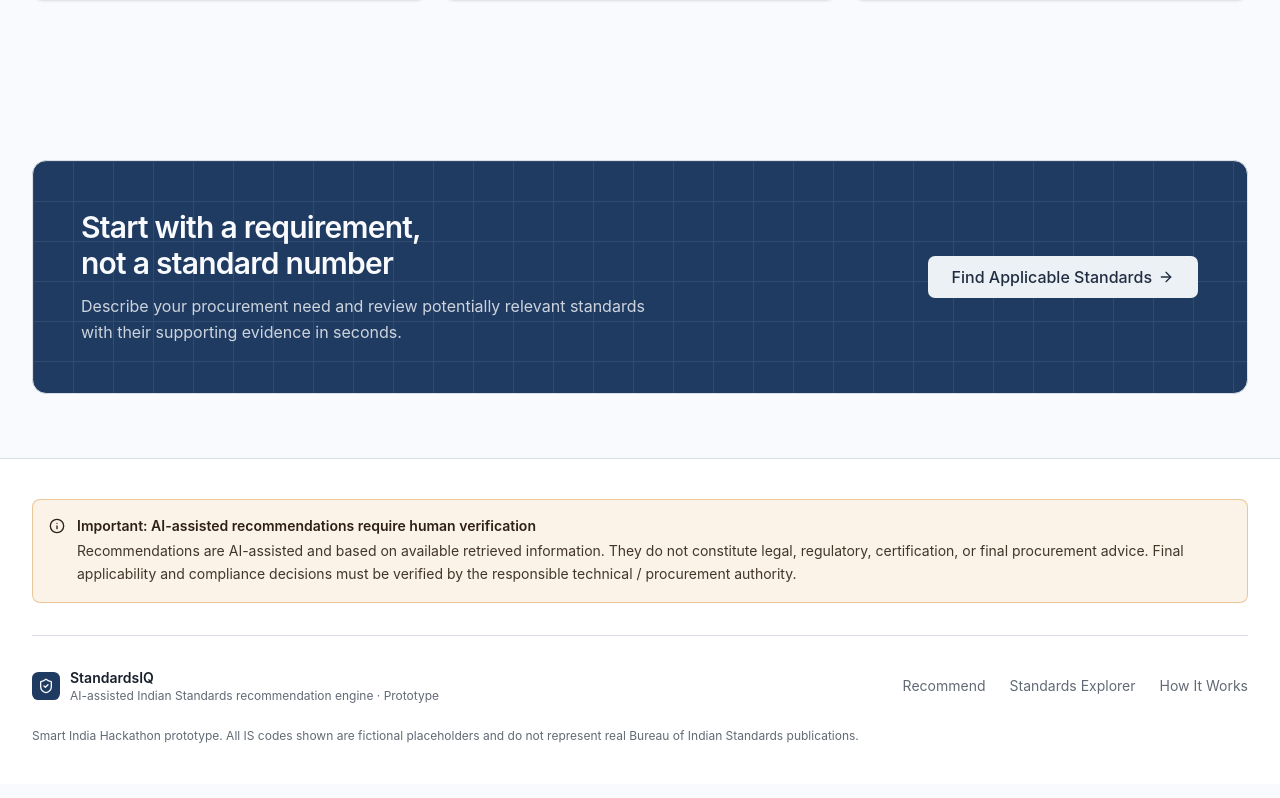
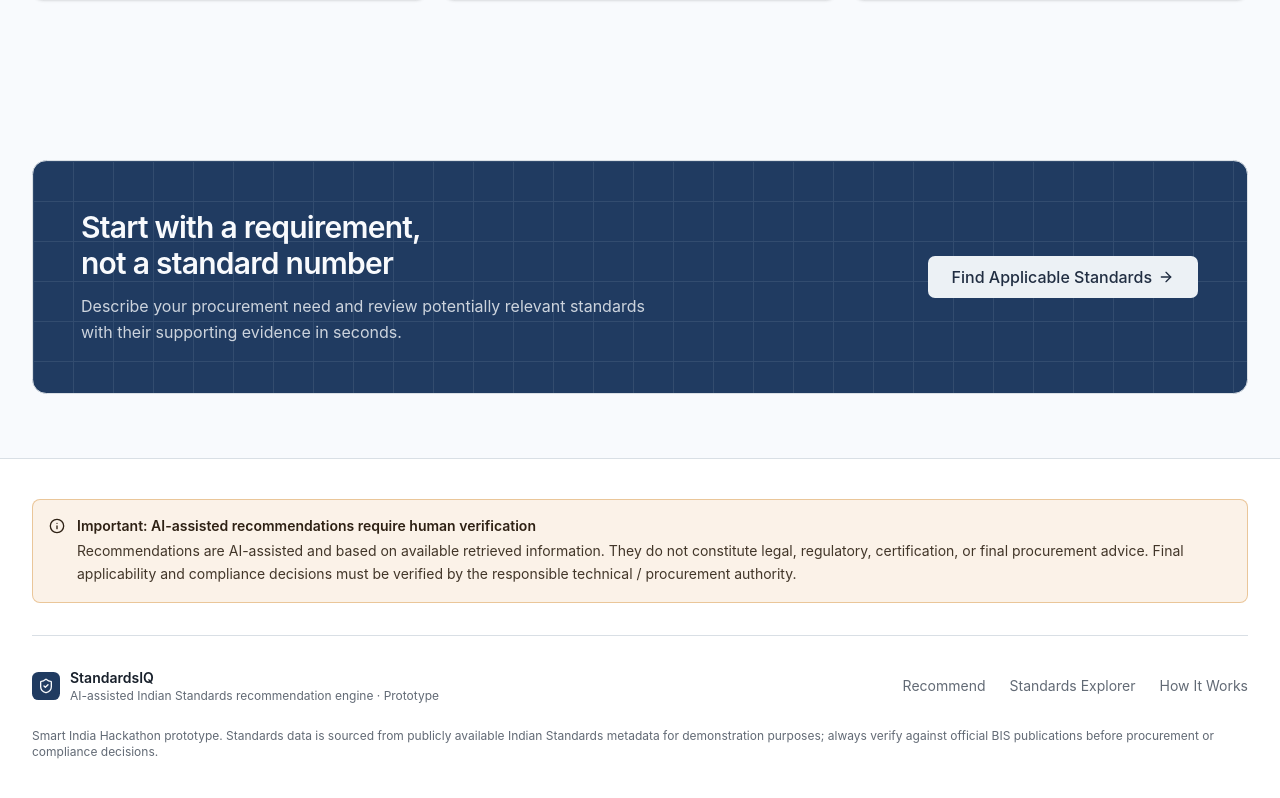
Before and after one commit to Poojashree-07/final-sih-indian-standards-recommender, a Next.js app: page / in a window 1280 px wide. Shown: the part 2668-3466 px from the top of the page. Built offline with nearby package versions, Linux system fonts and the light colour scheme.

Commit message:
Fix misleading footer text about dataset being fictional

```diff
--- a/components/site-footer.tsx
+++ b/components/site-footer.tsx
@@ -40,9 +40,10 @@ export function SiteFooter() {
           </nav>
         </div>
 
-        <p className="mt-6 text-xs text-muted-foreground">
-          Smart India Hackathon prototype. All IS codes shown are fictional placeholders and do
-          not represent real Bureau of Indian Standards publications.
+                <p className="mt-6 text-xs text-muted-foreground">
+          Smart India Hackathon prototype. Standards data is sourced from publicly available
+          Indian Standards metadata for demonstration purposes; always verify against official
+          BIS publications before procurement or compliance decisions.
         </p>
       </div>
     </footer>
```
